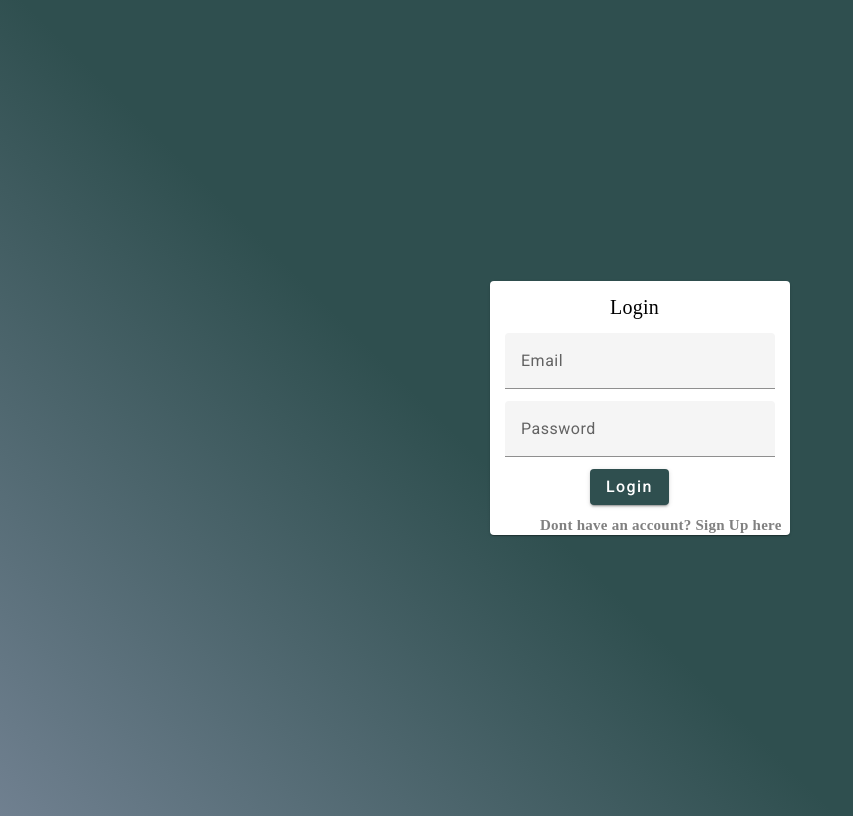
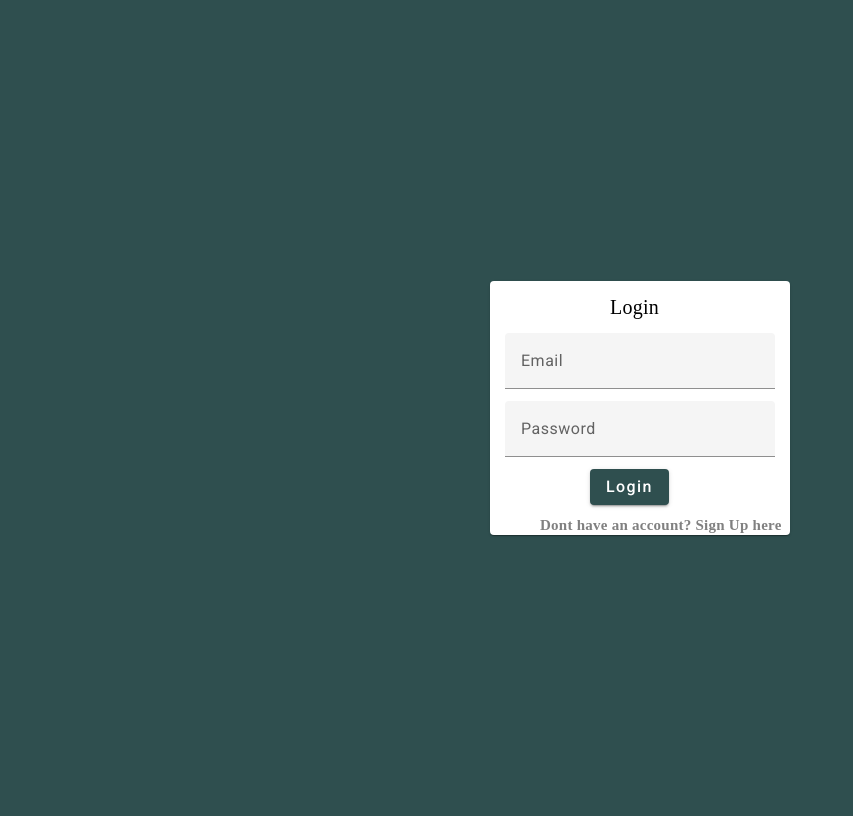
Before and after one commit to salmaanakhtar/swt-frontend, an Angular app: page / in a window 1280 px wide. Shown: the whole page, without its empty margins (0-853 px from the left). Built offline with nearby package versions, Linux system fonts and the light colour scheme.

Commit message:
changes background

```diff
--- a/src/styles.css
+++ b/src/styles.css
@@ -1,3 +1,3 @@
 body{
-  background: linear-gradient(45deg, slategrey 0%, darkslategray 40%);
+  background: darkslategrey;
 }
```
